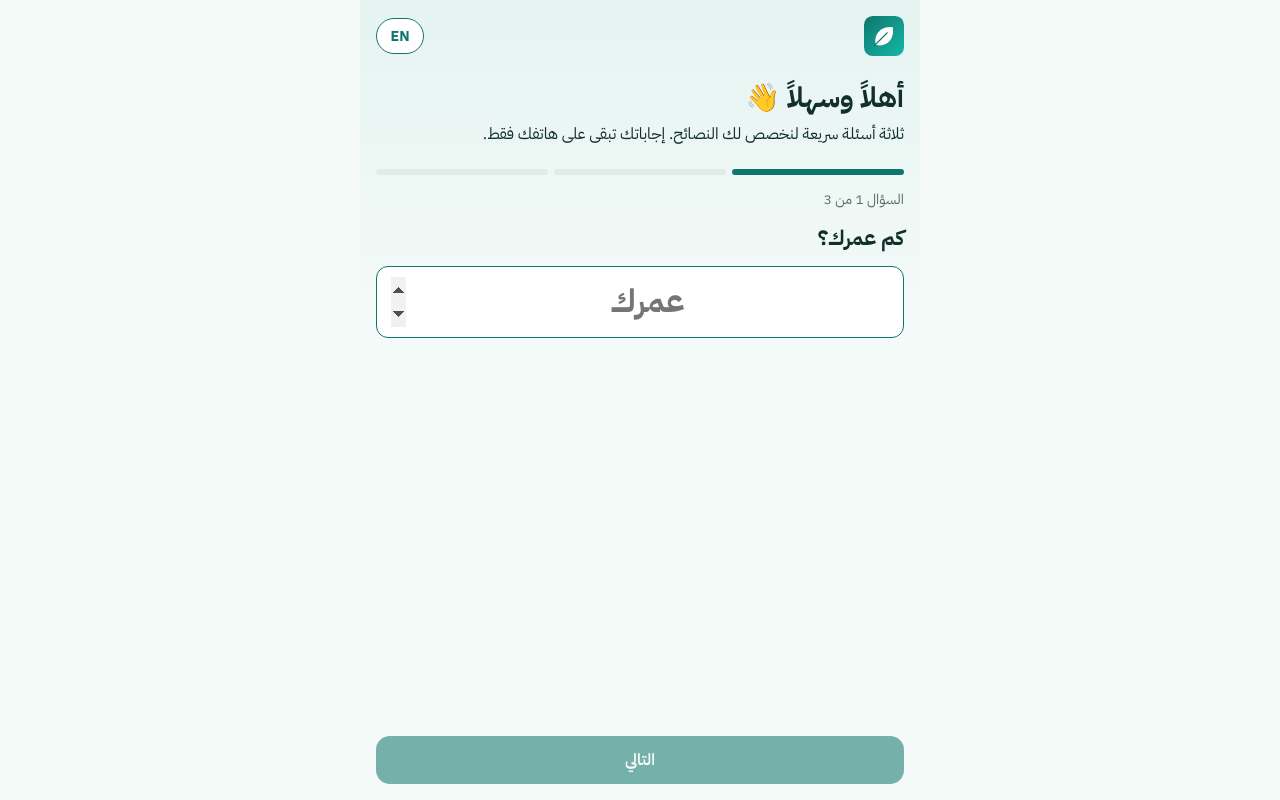
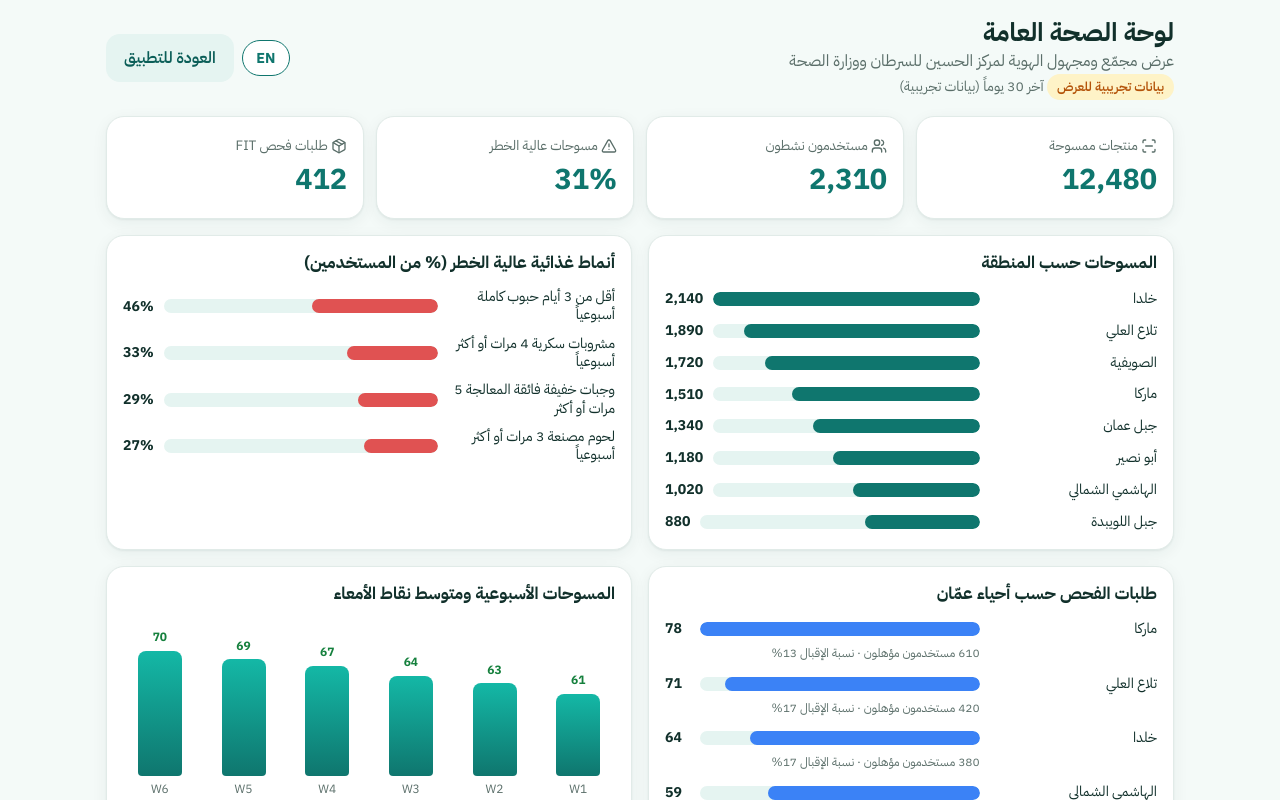
Before and after one commit to YaminTG/health-impact-hackathon, a React (Vite) app: page /dashboard in a window 1280 px wide. Before the commit this address led to /onboarding. Shown: the top 800 px of the page. Built offline with nearby package versions, Linux system fonts and the light colour scheme.

Commit message:
Warning signs check and public-health dashboard (mock data, CSS charts)

```diff
--- a/src/App.jsx
+++ b/src/App.jsx
@@ -10,6 +10,8 @@ import GutScore from './pages/GutScore.jsx';
 import FitKit from './pages/FitKit.jsx';
 import About from './pages/About.jsx';
 import Settings from './pages/Settings.jsx';
+import WarningSigns from './pages/WarningSigns.jsx';
+import Dashboard from './pages/Dashboard.jsx';
 
 const OPEN_ROUTES = ['/onboarding', '/dashboard', '/about'];
 
@@ -39,6 +41,8 @@ export default function App() {
           <Route path="/fit-kit" element={<FitKit />} />
           <Route path="/about" element={<About />} />
           <Route path="/settings" element={<Settings />} />
+          <Route path="/warning-signs" element={<WarningSigns />} />
+          <Route path="/dashboard" element={<Dashboard />} />
           <Route path="*" element={<Navigate to="/" replace />} />
         </Routes>
       )}
--- a/src/components/ProductRow.jsx
+++ b/src/components/ProductRow.jsx
@@ -10,7 +10,7 @@ export function productName(product, pick, t) {
 export default function ScanRow({ scan }) {
   const { t, pick, lang } = useI18n();
   const v = scoreProduct(scan.product);
-  const when = new Date(scan.ts).toLocaleDateString(lang === 'ar' ? 'ar-JO' : 'en-GB', {
+  const when = new Date(scan.ts).toLocaleDateString(lang === 'ar' ? 'ar-JO-u-nu-latn' : 'en-GB', {
     weekday: 'short',
     day: 'numeric',
     month: 'short',
--- a/src/i18n/ar.js
+++ b/src/i18n/ar.js
@@ -292,6 +292,7 @@ const ar = {
   'dash.uptake': 'نسبة الإقبال',
   'dash.trend': 'المسوحات الأسبوعية ومتوسط نقاط الأمعاء',
   'dash.avgScore': 'متوسط النقاط',
+  'dash.trendLegend': 'الأعمدة: المسوحات الأسبوعية · الرقم الأخضر: متوسط نقاط الأمعاء',
   'dash.backToApp': 'العودة للتطبيق',
 };
 export default ar;
--- a/src/i18n/en.js
+++ b/src/i18n/en.js
@@ -292,6 +292,7 @@ const en = {
   'dash.uptake': 'uptake',
   'dash.trend': 'Weekly scans & average Gut Score',
   'dash.avgScore': 'avg score',
+  'dash.trendLegend': 'Bars: weekly scans · Green number: average Gut Score',
   'dash.backToApp': 'Back to app',
 };
 export default en;
--- /dev/null
+++ b/src/pages/Dashboard.jsx
@@ -0,0 +1,95 @@
+import { Link } from 'react-router-dom';
+import { ScanLine, Users, TriangleAlert, Package } from 'lucide-react';
+import BarChart from '../components/BarChart.jsx';
+import { useI18n } from '../i18n/index.jsx';
+import data from '../data/dashboard.json';
+
+export default function Dashboard() {
+  const { t, pick, toggle, lang } = useI18n();
+  const nf = (n) => n.toLocaleString(lang === 'ar' ? 'en-US' : 'en-GB');
+  const maxTrend = Math.max(...data.weeklyTrend.map((w) => w.scans));
+
+  const kpis = [
+    { icon: ScanLine, label: t('dash.kpi.scans'), value: nf(data.kpis.scans) },
+    { icon: Users, label: t('dash.kpi.users'), value: nf(data.kpis.activeUsers) },
+    { icon: TriangleAlert, label: t('dash.kpi.highRisk'), value: `${Math.round(data.kpis.highRiskScanShare * 100)}%` },
+    { icon: Package, label: t('dash.kpi.fit'), value: nf(data.kpis.fitRequests) },
+  ];
+
+  return (
+    <div className="dashboard">
+      <header className="dash-head">
+        <div>
+          <h1>{t('dash.title')}</h1>
+          <p className="muted">{t('dash.subtitle')}</p>
+          <p className="small">
+            <span className="chip chip-amber">{t('dash.mock')}</span> <span className="muted">{pick(data.period)}</span>
+          </p>
+        </div>
+        <div className="dash-actions">
+          <button className="lang-btn" onClick={toggle}>
+            {t('lang.toggle')}
+          </button>
+          <Link to="/" className="btn btn-secondary">
+            {t('dash.backToApp')}
+          </Link>
+        </div>
+      </header>
+
+      <section className="kpi-grid">
+        {kpis.map(({ icon: Icon, label, value }) => (
+          <div key={label} className="kpi">
+            <span>
+              <Icon size={16} style={{ verticalAlign: 'middle' }} /> {label}
+            </span>
+            <strong>{value}</strong>
+          </div>
+        ))}
+      </section>
+
+      <div className="dash-grid">
+        <section className="card">
+          <h2>{t('dash.scansByArea')}</h2>
+          <BarChart rows={data.scansByArea.map((r) => ({ label: pick(r), value: r.value }))} format={nf} />
+        </section>
+
+        <section className="card">
+          <h2>{t('dash.patterns')}</h2>
+          <BarChart
+            rows={data.highRiskPatterns.map((r) => ({ label: pick(r), value: r.value }))}
+            max={100}
+            unit="%"
+            color="red"
+          />
+        </section>
+
+        <section className="card">
+          <h2>{t('dash.screening')}</h2>
+          <BarChart
+            color="blue"
+            format={nf}
+            rows={data.screeningByArea.map((r) => ({
+              label: pick(r),
+              value: r.requests,
+              sub: `${nf(r.eligible)} ${t('dash.eligible')} · ${t('dash.uptake')} ${Math.round((r.requests / r.eligible) * 100)}%`,
+            }))}
+          />
+        </section>
+
+        <section className="card">
+          <h2>{t('dash.trend')}</h2>
+          <div className="trend">
+            {data.weeklyTrend.map((w) => (
+              <div key={w.week} className="trend-col" title={`${w.scans} scans · ${t('dash.avgScore')} ${w.avgGutScore}`}>
+                <span className="trend-score">{w.avgGutScore}</span>
+                <span className="trend-bar" style={{ height: `${(w.scans / maxTrend) * 75}%` }} />
+                <span>{w.week}</span>
+              </div>
+            ))}
+          </div>
+          <p className="muted small">{t('dash.trendLegend')}</p>
+        </section>
+      </div>
+    </div>
+  );
+}
--- /dev/null
+++ b/src/pages/WarningSigns.jsx
@@ -0,0 +1,81 @@
+import { useState } from 'react';
+import { Stethoscope, CircleCheck, RotateCcw } from 'lucide-react';
+import { Page } from '../components/Layout.jsx';
+import Disclaimer from '../components/Disclaimer.jsx';
+import ScreeningNudge from '../components/ScreeningNudge.jsx';
+import { useI18n } from '../i18n/index.jsx';
+import { isScreeningEligible } from '../lib/eligibility.js';
+
+const QUESTIONS = ['warn.q1', 'warn.q2', 'warn.q3', 'warn.q4'];
+
+export default function WarningSigns() {
+  const { t } = useI18n();
+  const [answers, setAnswers] = useState({});
+  const [showResult, setShowResult] = useState(false);
+  const allAnswered = QUESTIONS.every((q) => answers[q]);
+  const anyYes = QUESTIONS.some((q) => answers[q] === 'yes');
+
+  if (showResult)
+    return (
+      <Page title={t('warn.title')} back>
+        {anyYes ? (
+          // Any "yes": doctor referral only. Deliberately NO food advice here.
+          <section className="card doctor-card" role="alert">
+            <Stethoscope size={52} />
+            <h2>{t('warn.doctorTitle')}</h2>
+            <p>{t('warn.doctorText')}</p>
+          </section>
+        ) : (
+          <>
+            <section className="card ok-card">
+              <h2>
+                <CircleCheck size={22} /> {t('warn.okTitle')}
+              </h2>
+              <p>{t('warn.okText')}</p>
+            </section>
+            {isScreeningEligible() && <ScreeningNudge />}
+          </>
+        )}
+        <button
+          className="btn btn-ghost btn-block"
+          onClick={() => {
+            setAnswers({});
+            setShowResult(false);
+          }}
+        >
+          <RotateCcw size={18} /> {t('warn.again')}
+        </button>
+        <Disclaimer />
+      </Page>
+    );
+
+  return (
+    <Page title={t('warn.title')} back>
+      <p className="muted">{t('warn.intro')}</p>
+      {QUESTIONS.map((q, i) => (
+        <section key={q} className="card q-card">
+          <p>
+            {i + 1}. {t(q)}
+          </p>
+          <div className="yn" role="radiogroup">
+            {['yes', 'no'].map((v) => (
+              <button
+                key={v}
+                role="radio"
+                aria-checked={answers[q] === v}
+                className={answers[q] === v ? `on-${v}` : ''}
+                onClick={() => setAnswers({ ...answers, [q]: v })}
+              >
+                {t(`common.${v}`)}
+              </button>
+            ))}
+          </div>
+        </section>
+      ))}
+      <button className="btn btn-primary btn-block btn-lg" disabled={!allAnswered && !anyYes} onClick={() => setShowResult(true)}>
+        {t('warn.check')}
+      </button>
+      <Disclaimer />
+    </Page>
+  );
+}
--- a/src/styles.css
+++ b/src/styles.css
@@ -536,7 +536,7 @@ textarea.input { min-height: 140px; resize: vertical; line-height: 1.6; }
 /* ---------- charts / dashboard ---------- */
 .barchart { list-style: none; margin: 0; padding: 0; display: flex; flex-direction: column; gap: 10px; }
 .bar-row { display: grid; grid-template-columns: minmax(90px, 34%) 1fr auto; align-items: center; gap: 10px; font-size: 0.88rem; }
-.bar-label { white-space: nowrap; overflow: hidden; text-overflow: ellipsis; }
+.bar-label { line-height: 1.3; overflow-wrap: anywhere; }
 .bar-track { height: 14px; border-radius: 7px; background: var(--primary-50); overflow: hidden; }
 .bar-fill { display: block; height: 100%; border-radius: 7px; background: var(--primary); }
 .color-red .bar-fill { background: #e05252; }
```
